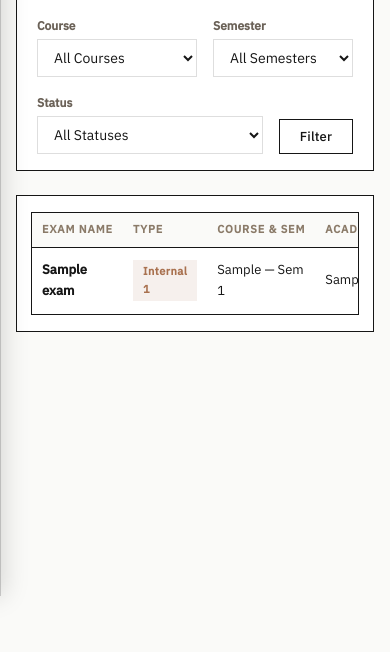
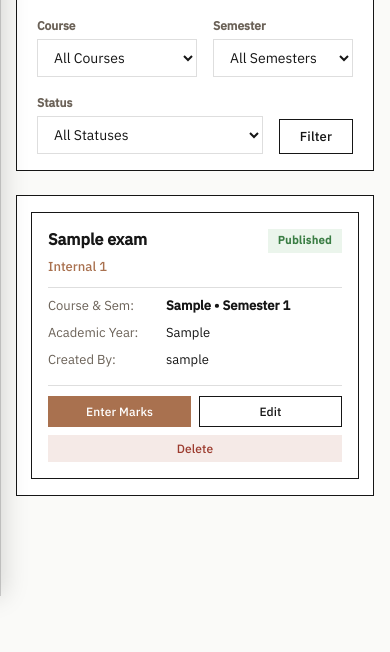
Before and after one commit to sayanawari12/StudentManagement, a Flask app: page /exams in a window 390 px wide. Shown: the part 248-900 px from the top of the page. Run offline with Flask 3, Linux system fonts and the light colour scheme; the visitor is signed in with stand-in values (Sample User, id 1); tables that the repository leaves empty hold one stand-in row (values such as "Sample post"); some libraries are stand-ins or nearby versions.

Commit message:
fix: make created exam list mobile responsive with compact cards

```diff
--- a/static/css/style.css
+++ b/static/css/style.css
@@ -1244,4 +1244,21 @@ body.drawer-open {
     width: 100%;
     justify-content: center;
   }
+
+  /* Mobile Exam Cards (Matching S1 Design Tokens) */
+  .mobile-exam-cards {
+    display: flex;
+    flex-direction: column;
+    gap: 14px;
+  }
+
+  .mobile-exam-card {
+    background: var(--bg-surface);
+    border: 1px solid var(--border-dark);
+    padding: 16px;
+    display: flex;
+    flex-direction: column;
+    gap: 10px;
+    border-radius: 0px;
+  }
 }
--- a/templates/exams.html
+++ b/templates/exams.html
@@ -55,7 +55,8 @@
   <!-- Exam Table -->
   <div class="card">
     {% if exams %}
-      <div class="table-wrap">
+      {# Desktop Table View (>860px) #}
+      <div class="table-wrap desktop-only">
         <table>
           <thead>
             <tr>
@@ -72,18 +73,18 @@
             {% for exam in exams %}
               <tr>
                 <td><strong>{{ exam.exam_name }}</strong></td>
-                <td><span class="badge" style="background: rgba(169, 113, 79, 0.1); color: var(--accent);">{{ exam.exam_type }}</span></td>
+                <td><span class="badge" style="background: rgba(169, 113, 79, 0.1); color: var(--accent); border-radius: 0px;">{{ exam.exam_type }}</span></td>
                 <td>{{ exam.course }} — Sem {{ exam.semester }}</td>
                 <td>{{ exam.academic_year }}</td>
                 <td>
                   {% if exam.status == 'Published' %}
-                    <span class="badge badge-present">Published</span>
+                    <span class="badge badge-present" style="border-radius: 0px;">Published</span>
                   {% elif exam.status == 'Completed' %}
-                    <span class="badge" style="background: #E8F0FE; color: #1A73E8;">Completed</span>
+                    <span class="badge" style="background: #E8F0FE; color: #1A73E8; border-radius: 0px;">Completed</span>
                   {% elif exam.status == 'Cancelled' %}
-                    <span class="badge badge-absent">Cancelled</span>
+                    <span class="badge badge-absent" style="border-radius: 0px;">Cancelled</span>
                   {% else %}
-                    <span class="badge" style="background: #FFF0E6; color: #D96B27;">Scheduled</span>
+                    <span class="badge" style="background: #FFF0E6; color: #D96B27; border-radius: 0px;">Scheduled</span>
                   {% endif %}
                 </td>
                 <td style="color: var(--text-secondary); font-size: 13px;">{{ exam.creator_name }}</td>
@@ -106,6 +107,57 @@
           </tbody>
         </table>
       </div>
+
+      {# Mobile Cards View (<=860px) #}
+      <div class="mobile-exam-cards mobile-only">
+        {% for exam in exams %}
+          <div class="mobile-exam-card">
+            <div class="mobile-card-header" style="flex-direction: column; align-items: flex-start; gap: 4px;">
+              <div style="display: flex; justify-content: space-between; width: 100%; align-items: flex-start; gap: 8px;">
+                <div class="mobile-card-name" style="font-size: 16px; font-weight: 700; color: var(--text-primary);">{{ exam.exam_name }}</div>
+                {% if exam.status == 'Published' %}
+                  <span class="badge badge-present" style="border-radius: 0px;">Published</span>
+                {% elif exam.status == 'Completed' %}
+                  <span class="badge" style="background: #E8F0FE; color: #1A73E8; border-radius: 0px;">Completed</span>
+                {% elif exam.status == 'Cancelled' %}
+                  <span class="badge badge-absent" style="border-radius: 0px;">Cancelled</span>
+                {% else %}
+                  <span class="badge" style="background: #FFF0E6; color: #D96B27; border-radius: 0px;">Scheduled</span>
+                {% endif %}
+              </div>
+              <div style="font-size: 13px; color: var(--accent); font-weight: 500;">{{ exam.exam_type }}</div>
+            </div>
+
+            <div class="mobile-card-body" style="padding-top: 8px; border-top: 1px solid var(--border);">
+              <div class="mobile-card-row">
+                <span style="color: var(--text-secondary); font-size: 13px; min-width: 110px;">Course & Sem:</span>
+                <span style="font-weight: 600; color: var(--text-primary); font-size: 13px;">{{ exam.course }} &bull; Semester {{ exam.semester }}</span>
+              </div>
+              <div class="mobile-card-row">
+                <span style="color: var(--text-secondary); font-size: 13px; min-width: 110px;">Academic Year:</span>
+                <span style="font-size: 13px; color: var(--text-primary);">{{ exam.academic_year }}</span>
+              </div>
+              <div class="mobile-card-row">
+                <span style="color: var(--text-secondary); font-size: 13px; min-width: 110px;">Created By:</span>
+                <span style="font-size: 13px; color: var(--text-primary);">{{ exam.creator_name }}</span>
+              </div>
+            </div>
+
+            <div class="mobile-card-actions" style="flex-wrap: wrap; gap: 8px; margin-top: 4px; padding-top: 10px; border-top: 1px solid var(--border);">
+              {% if session.get('role') in ['admin', 'teacher'] %}
+                <a href="{{ url_for('enter_exam_marks_route', exam_id=exam.id) }}" class="btn btn-primary btn-sm mobile-card-btn">Enter Marks</a>
+                <a href="{{ url_for('edit_exam_route', exam_id=exam.id) }}" class="btn btn-outline btn-sm mobile-card-btn">Edit</a>
+              {% endif %}
+              {% if session.get('role') == 'admin' %}
+                <form method="POST" action="{{ url_for('delete_exam_route', exam_id=exam.id) }}" style="display: inline; flex: 1; min-width: 100%;" class="js-confirm-delete" data-student-name="{{ exam.exam_name }}">
+                  <input type="hidden" name="csrf_token" value="{{ csrf_token() }}">
+                  <button type="submit" class="btn btn-danger btn-sm" style="width: 100%; justify-content: center;">Delete</button>
+                </form>
+              {% endif %}
+            </div>
+          </div>
+        {% endfor %}
+      </div>
     {% else %}
       <div style="text-align: center; padding: 48px 24px; color: var(--text-secondary);">
         <p style="font-size: 15px; margin-bottom: 12px;">No exams found.</p>
```
